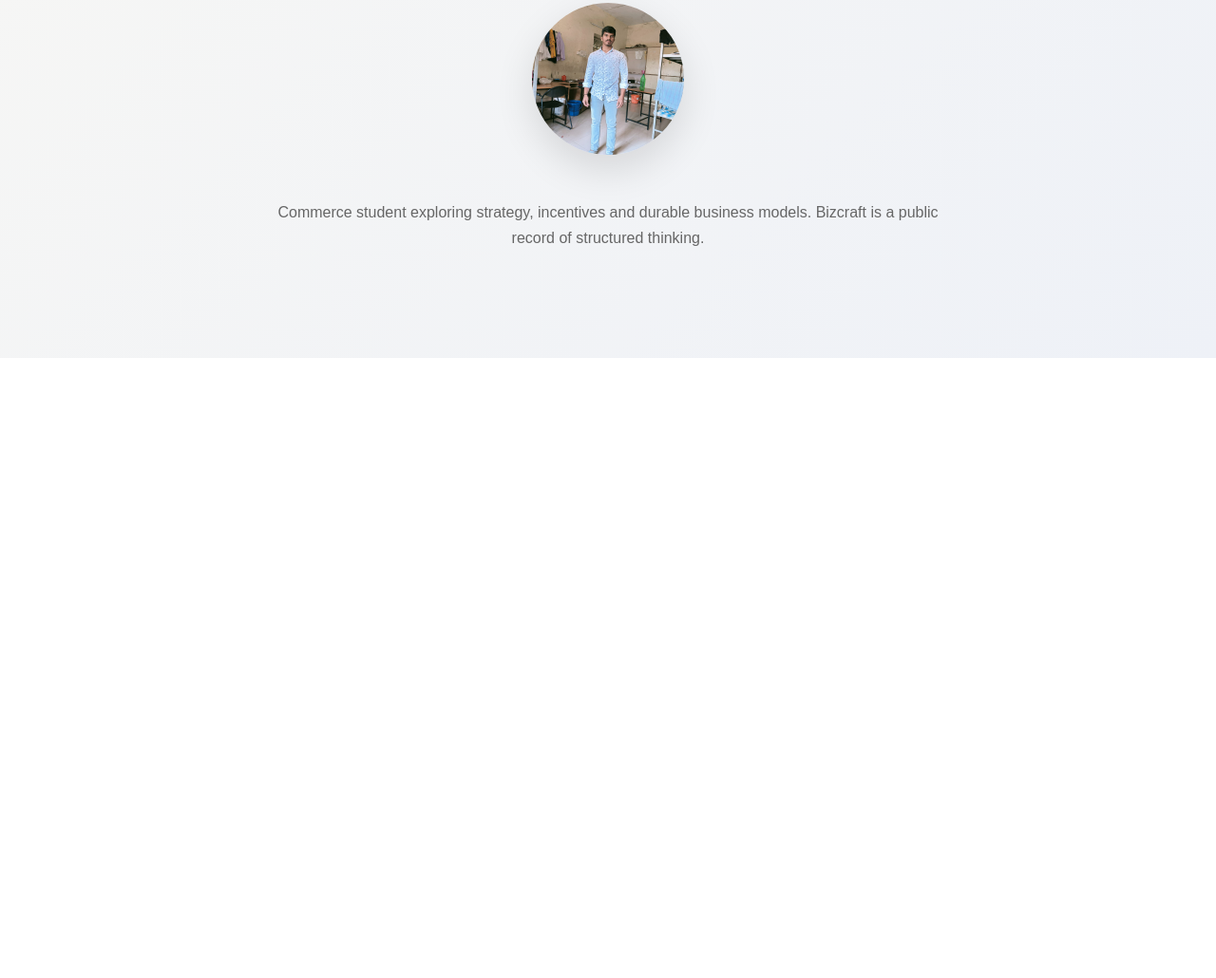
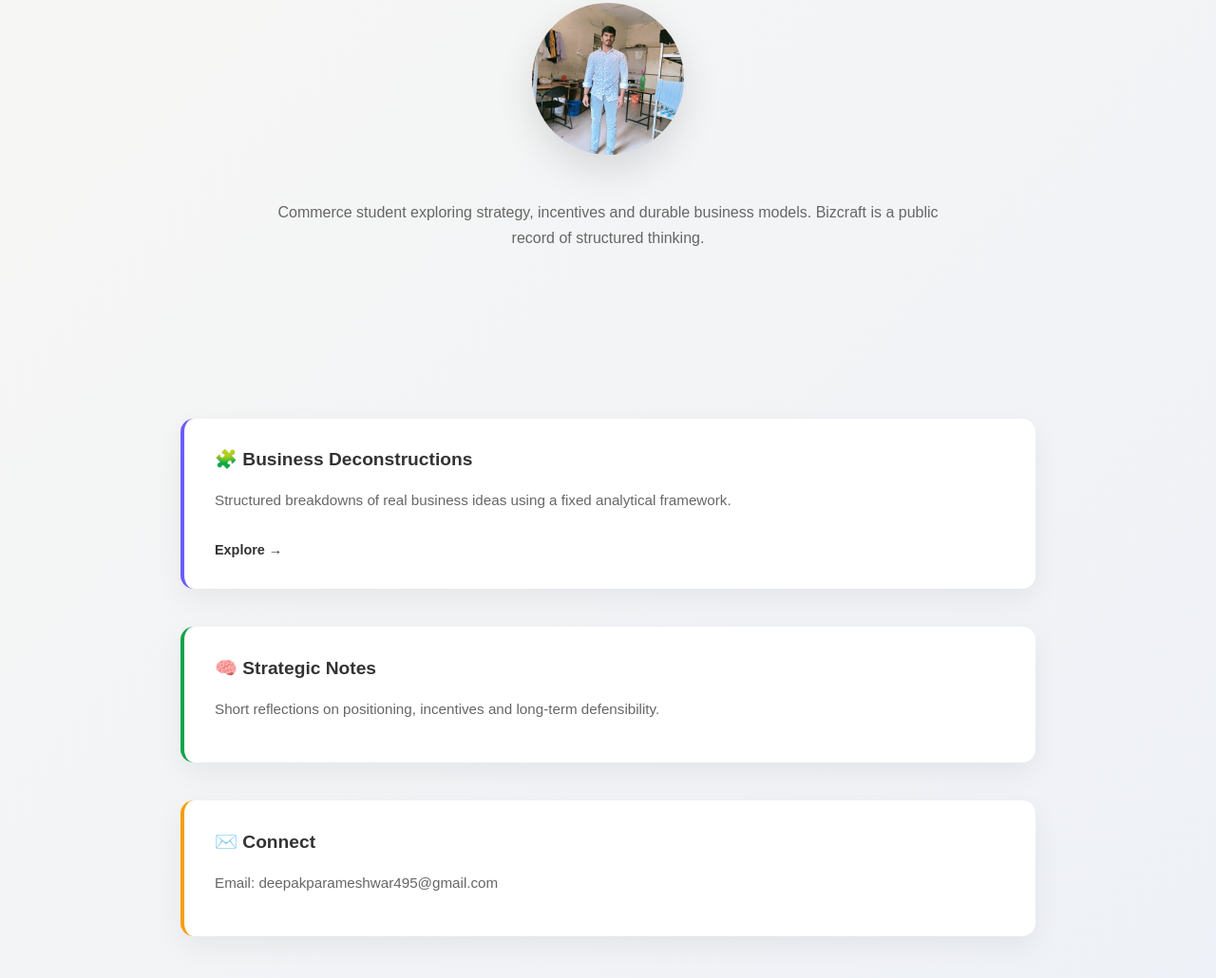
Before and after one commit to Deepakparameshwar0010/Deepakparameshwar0010.github.io, a plain HTML site: page index.html in a window 1280 px wide. Shown: the part 686-1716 px from the top of the page at 95% size. Before the commit the page ends 1063 px from the top, so only its background shows below. Drawn offline with Linux system fonts and the light colour scheme.

Commit message:
new changes

```diff
--- a/index.html
+++ b/index.html
@@ -144,6 +144,53 @@ a {
   color: #666;
   line-height: 1.7;
 }
+/* ===== NETWORK GATEWAY ===== */
+
+.network {
+  max-width: 900px;
+  margin: 4rem auto 6rem auto;
+  padding: 0 2rem;
+  display: flex;
+  flex-direction: column;
+  gap: 2.5rem;
+}
+
+.node {
+  padding: 1.8rem 2rem;
+  border-radius: 14px;
+  background: white;
+  border-left: 4px solid transparent;
+  transition: all 0.3s ease;
+  box-shadow: 0 10px 30px rgba(0,0,0,0.06);
+}
+
+.node:hover {
+  transform: translateY(-6px);
+  box-shadow: 0 20px 50px rgba(0,0,0,0.1);
+}
+
+.node h3 {
+  margin-bottom: 0.6rem;
+  font-size: 1.2rem;
+}
+
+.node p {
+  color: #666;
+  font-size: 0.95rem;
+}
+
+/* Unique accents */
+
+.node-decon { border-left-color: #6b5cff; }
+.node-notes { border-left-color: #16a34a; }
+.node-connect { border-left-color: #f59e0b; }
+
+.node a {
+  display: inline-block;
+  margin-top: 0.8rem;
+  font-weight: 600;
+  font-size: 0.9rem;
+}
 @media (max-width: 900px) {
   .hero {
     flex-direction: column;
@@ -181,5 +228,24 @@ a {
     Bizcraft is a public record of structured thinking.
   </p>
 </section>
+<section class="network">
+
+  <div class="node node-decon">
+    <h3>🧩 Business Deconstructions</h3>
+    <p>Structured breakdowns of real business ideas using a fixed analytical framework.</p>
+    <a href="deconstructions.html">Explore →</a>
+  </div>
+
+  <div class="node node-notes">
+    <h3>🧠 Strategic Notes</h3>
+    <p>Short reflections on positioning, incentives and long-term defensibility.</p>
+  </div>
+
+  <div class="node node-connect">
+    <h3>✉️ Connect</h3>
+    <p>Email: deepakparameshwar495@gmail.com</p>
+  </div>
+
+</section>
 </body>
 </html>
```
